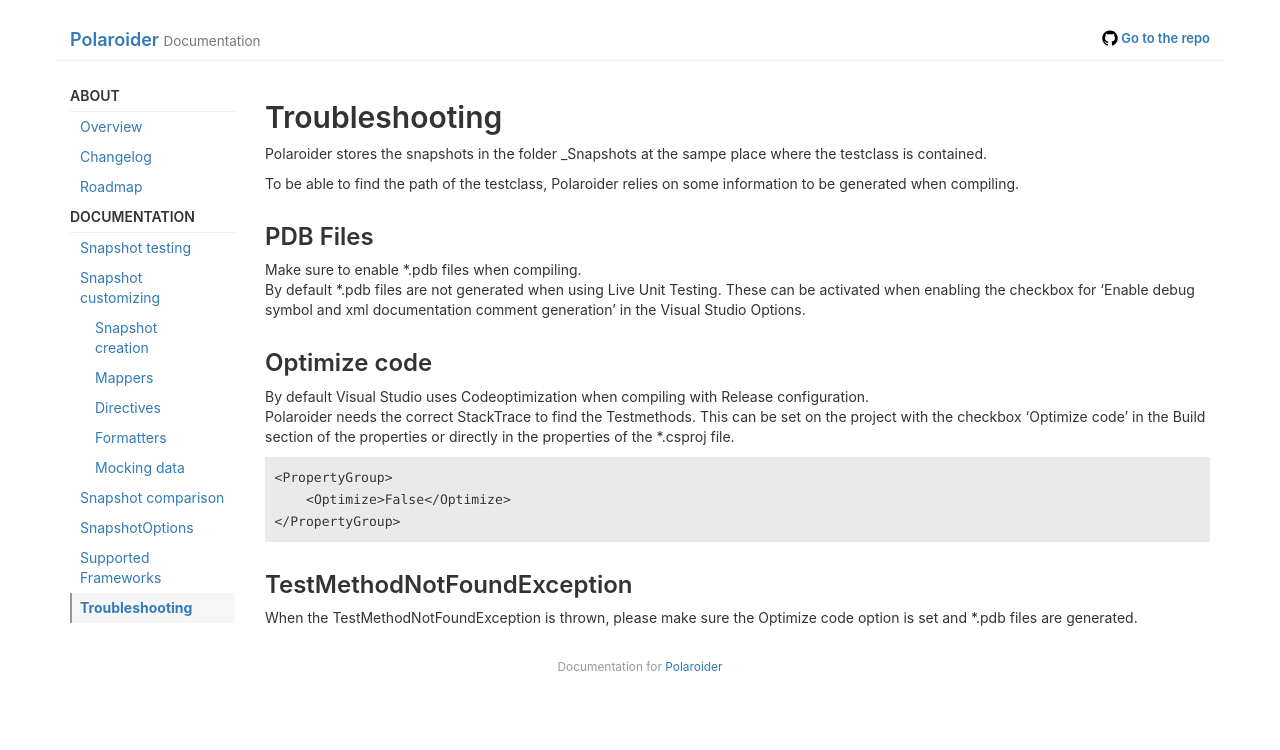
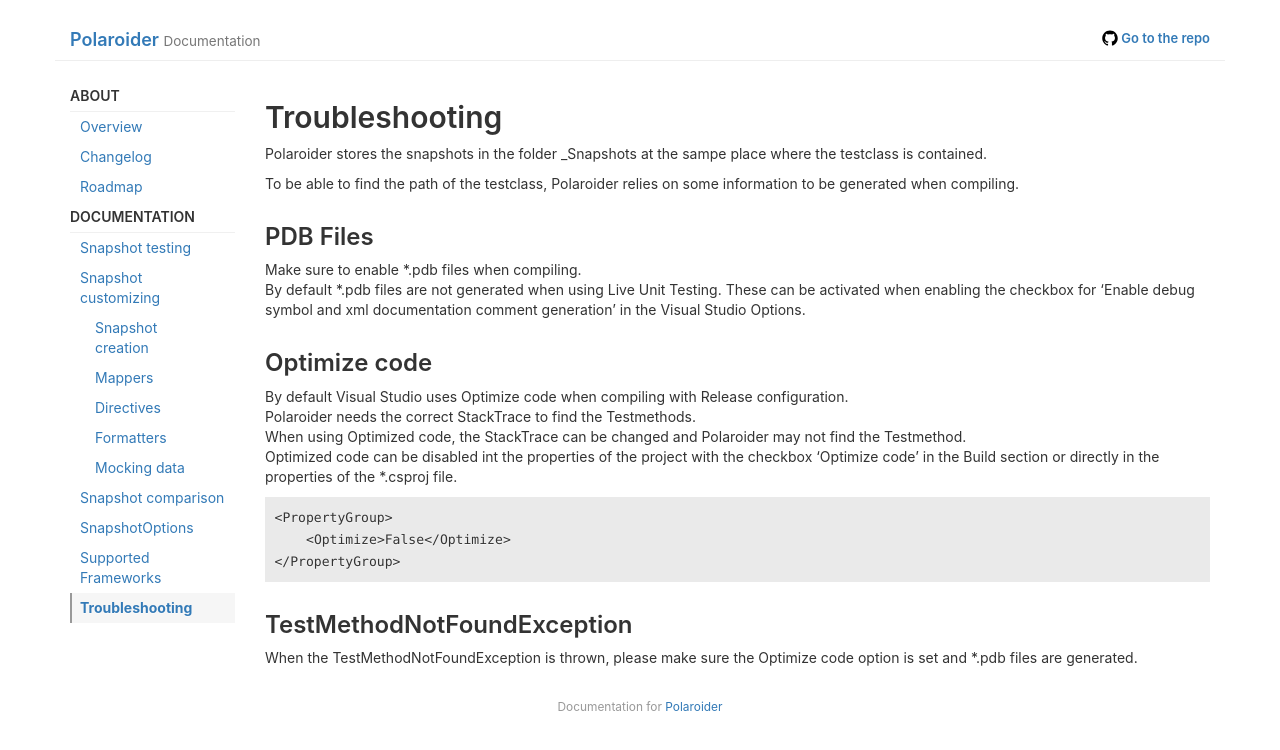
Before and after one commit to WickedFlame/Polaroider, a Jekyll site: the page built from docs/troubleshooting.md, in a window 1280 px wide. Shown: the top 750 px of the page. Built offline with Jekyll 4.4.1, drawn with Linux system fonts in a browser that asks for light colours.

Commit message:
Update troubleshooting.md

````diff
--- a/docs/troubleshooting.md
+++ b/docs/troubleshooting.md
@@ -13,9 +13,10 @@ Make sure to enable *.pdb files when compiling.
 By default *.pdb files are not generated when using Live Unit Testing. These can be activated when enabling the checkbox for 'Enable debug symbol and xml documentation comment generation' in the Visual Studio Options.
 
 ### Optimize code
-By default Visual Studio uses Codeoptimization when compiling with Release configuration.
+By default Visual Studio uses Optimize code when compiling with Release configuration.
 Polaroider needs the correct StackTrace to find the Testmethods.
-This can be set on the project with the checkbox 'Optimize code' in the Build section of the properties or directly in the properties of the *.csproj file.
+When using Optimized code, the StackTrace can be changed and Polaroider may not find the Testmethod.
+Optimized code can be disabled int the properties of the project with the checkbox 'Optimize code' in the Build section or directly in the properties of the *.csproj file.
 
 ```csharp
 <PropertyGroup>
````
